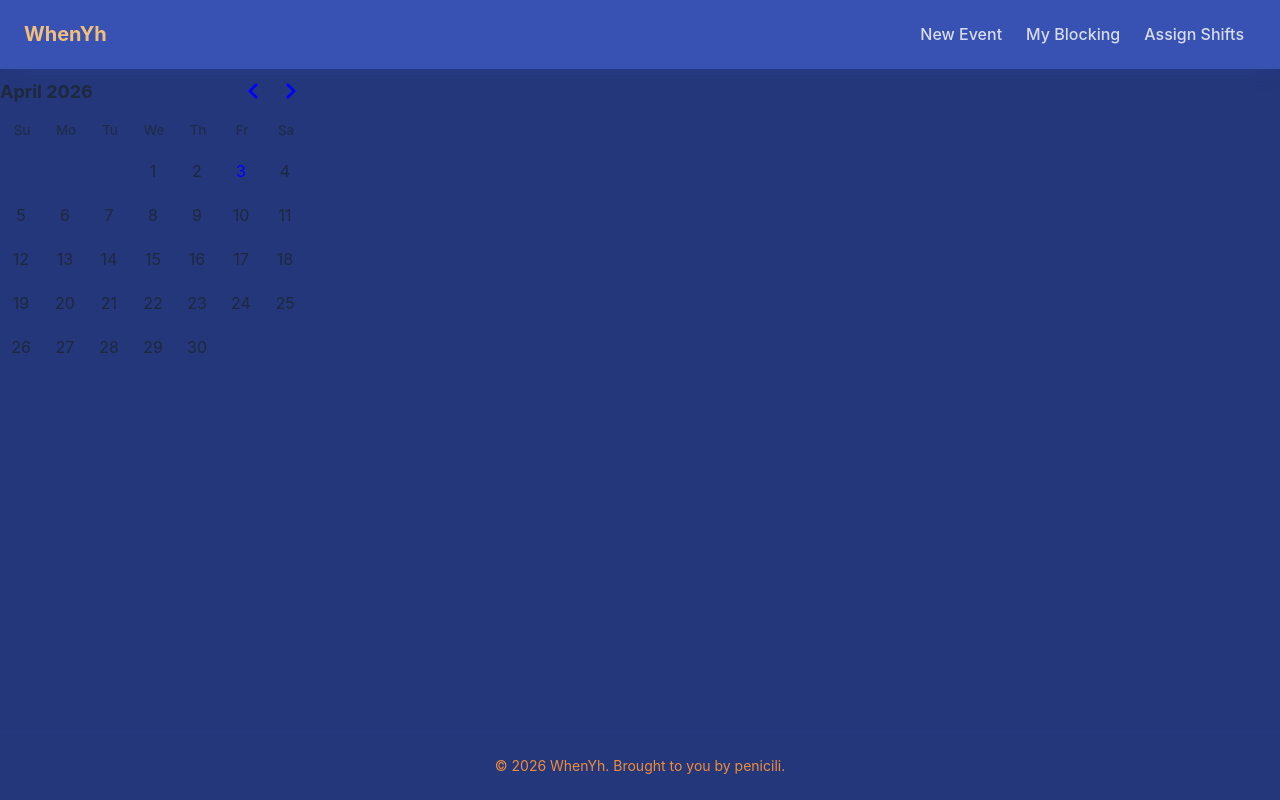
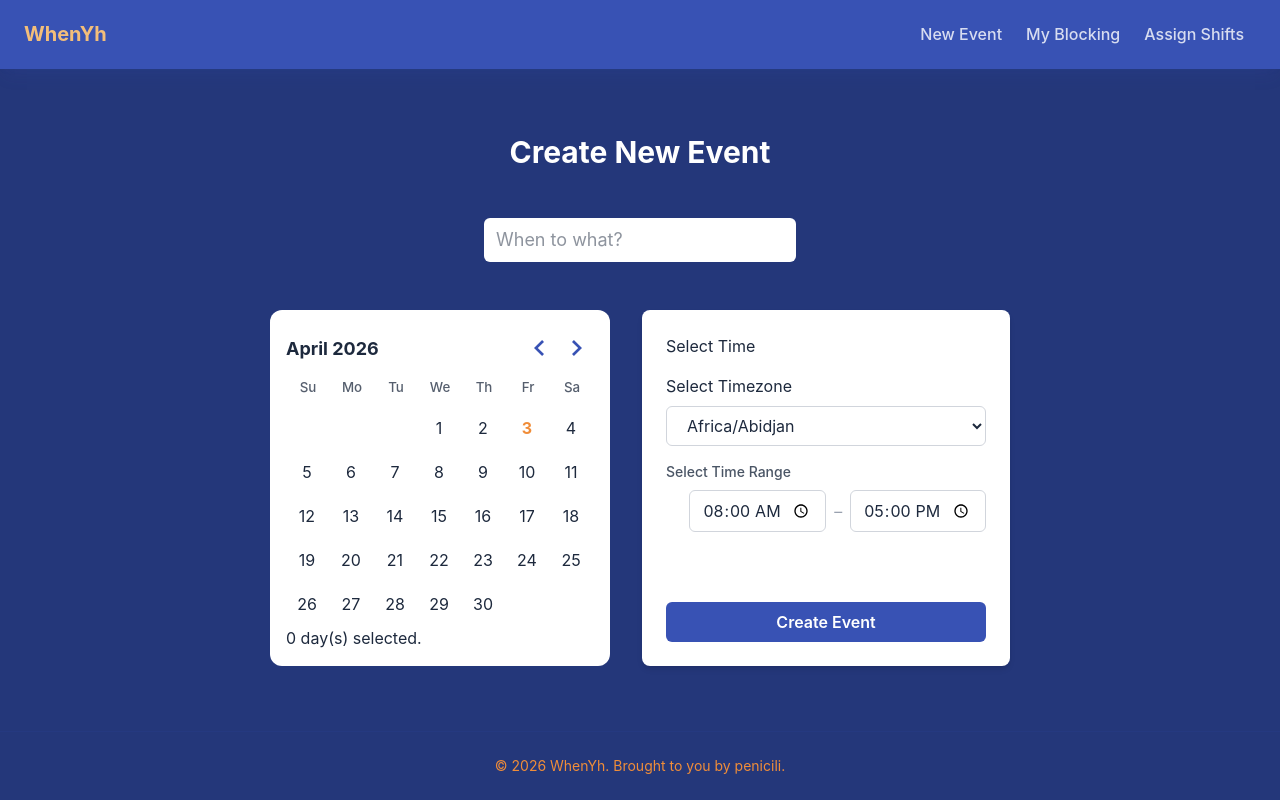
Before and after one commit to penicili/when-yh, a React (Vite) app: page / in a window 1280 px wide. Built offline with nearby package versions, Linux system fonts and the light colour scheme.

Commit message:
feat: home page view kinda done

```diff
--- a/src/components/Layout.tsx
+++ b/src/components/Layout.tsx
@@ -1,16 +1,29 @@
-import { Outlet } from 'react-router-dom'
-import Navbar from './Navbar'
+import { Outlet, useLocation } from "react-router-dom";
+import Navbar from "./Navbar";
+
+const pageTitles: Record<string, string> = {
+  "/": "Create New Event",
+  "/newEvent": "Create New Event",
+  "/my-blocking": "My Blocking",
+  "/shifts": "Assign Shifts",
+};
 
 export default function Layout() {
+  const { pathname } = useLocation();
+  const title = pageTitles[pathname] ?? "WhenYh";
+
   return (
     <div className="flex min-h-screen flex-col bg-primary/5 text-slate-800">
       <Navbar />
-      <main className="flex-1 bg-primary-dark">
+      <main className="flex-1 bg-primary-dark flex flex-col gap-12 items-center justify-center">
+        <h1 className="text-3xl font-bold text-white">{title}</h1>
         <Outlet />
       </main>
       <footer className="border-t border-primary/10 py-6 text-center text-sm text-accent-warm bg-primary-dark">
-        <p>&copy; {new Date().getFullYear()} WhenYh. Brought to you by penicili.</p>
+        <p>
+          &copy; {new Date().getFullYear()} WhenYh. Brought to you by penicili.
+        </p>
       </footer>
     </div>
-  )
+  );
 }
--- a/src/index.css
+++ b/src/index.css
@@ -7,3 +7,39 @@
   --color-accent: #F3BE7A;
   --color-accent-warm: #F08D39;
 }
+
+.rdp-root {
+  background-color: #ffffff;
+  border-radius: 12px;
+  padding: 1rem;
+  width: fit-content;
+  --rdp-accent-color: #3852B4;
+  --rdp-accent-background-color: #F3BE7A33;
+  --rdp-today-color: #F08D39;
+  --rdp-day_button-border-radius: 8px;
+  --rdp-selected-border: 2px solid #3852B4;
+  --rdp-range_middle-background-color: #F3BE7A22;
+  --rdp-range_middle-color: #3852B4;
+  --rdp-range_start-background: #3852B4;
+  --rdp-range_start-color: #fff;
+  --rdp-range_end-background: #3852B4;
+  --rdp-range_end-color: #fff;
+}
+
+/* Selected day */
+.rdp-selected .rdp-day_button {
+  background-color: #3852B4;
+  color: #ffffff;
+}
+
+/* Hover on unselected day */
+.rdp-day_button:hover:not(.rdp-selected .rdp-day_button) {
+  background-color: #F3BE7A33;
+  color: #3852B4;
+}
+
+/* Today */
+.rdp-today .rdp-day_button {
+  font-weight: 700;
+  color: #F08D39;
+}
--- a/src/pages/Home.tsx
+++ b/src/pages/Home.tsx
@@ -1,15 +1,69 @@
 import { DayPicker } from "react-day-picker";
 import { useState } from "react";
 
+const timezones = Intl.supportedValuesOf("timeZone");
+const userTimezone = Intl.DateTimeFormat().resolvedOptions().timeZone;
+
 export default function Home() {
-  const [selected, setSelected] = useState<Date | undefined>(undefined);
+  const [selected, setSelected] = useState<Date[] | undefined>(undefined);
+  const [timezone, setTimezone] = useState(userTimezone);
+  const [timeFrom, setTimeFrom] = useState("08:00");
+  const [timeTo, setTimeTo] = useState("17:00");
   return (
-    <DayPicker
-      animate
-      mode="single"
-      selected={selected}
-      onSelect={setSelected}
-      footer={selected ? <p>Selected date: {selected.toLocaleDateString()}</p> : undefined}
-    />
+    <div className="flex flex-col items-center justify-center gap-12">
+      <input className="bg-white text-lg py-2 px-3 rounded-md" type="text" placeholder="When to what?" />
+      <div className="flex flex-row items-center justify-center gap-8">
+        <DayPicker
+          animate
+          mode="multiple"
+          selected={selected}
+          onSelect={setSelected}
+          footer={`${selected ? selected.length : 0} day(s) selected.`}
+        />
+
+        <div className="flex flex-col bg-white self-stretch rounded-lg p-6 shadow-md">
+          <h2>Select Time</h2>
+          <div className="flex flex-col gap-2 mt-4">
+            <label htmlFor="timezone">Select Timezone</label>
+            <select
+              name="timezone"
+              id="timezone"
+              value={timezone}
+              onChange={(e) => setTimezone(e.target.value)}
+              className="border border-gray-300 rounded-md py-2 px-4 focus:outline-none focus:ring-2 focus:ring-blue-500"
+            >
+              {timezones.map((tz) => (
+                <option key={tz} value={tz}>
+                  {tz}
+                </option>
+              ))}
+            </select>
+          </div>
+          <div className="flex flex-col gap-2 mt-4">
+            <p className="font-medium text-sm text-gray-600">
+              Select Time Range
+            </p>
+            <div className="flex items-center gap-2 justify-end">
+              <input
+                type="time"
+                value={timeFrom}
+                onChange={(e) => setTimeFrom(e.target.value)}
+                className="border border-gray-300 rounded-md px-3 py-2 focus:outline-none focus:ring-2 focus:ring-primary/50"
+              />
+              <span className="text-gray-400">–</span>
+              <input
+                type="time"
+                value={timeTo}
+                onChange={(e) => setTimeTo(e.target.value)}
+                className="border border-gray-300 rounded-md px-3 py-2 focus:outline-none focus:ring-2 focus:ring-primary/50"
+              />
+            </div>
+          </div>
+          <button className="button mt-auto bg-primary text-white font-semibold py-2 px-4 rounded-md hover:bg-primary-dark focus:outline-none focus:ring-2 focus:ring-primary/50">
+            Create Event
+          </button>
+        </div>
+      </div>
+    </div>
   );
 }
```
Also changed, not shown: .claude/settings.local.json (added).
